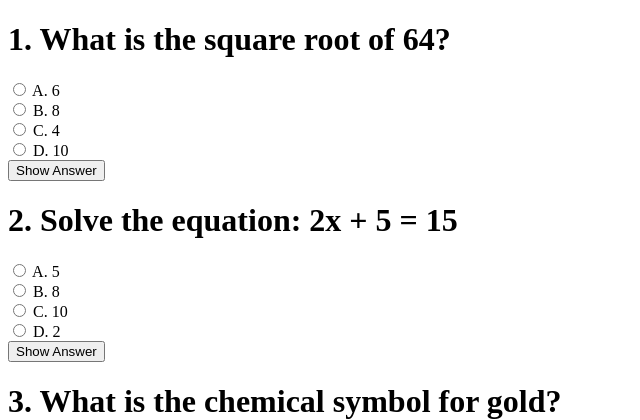
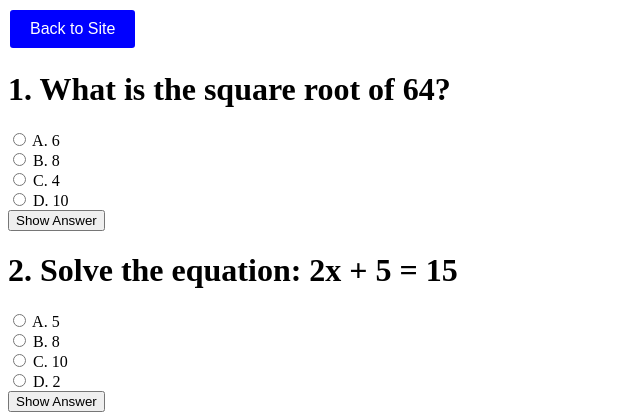
Before and after one commit to manotim/django-quizz, a Django app: page /quiz_bank/ in a window 1280 px wide. Shown: the top 420 px of the page, without its empty margins (0-640 px from the left). Run offline with Django 5.2, Linux system fonts and the light colour scheme; data comes from the database, SQL or seed files in the repository.

Commit message:
ready for initial upload

```diff
--- a/quiz_bank/templates/quiz_bank/quizzes.html
+++ b/quiz_bank/templates/quiz_bank/quizzes.html
@@ -12,10 +12,27 @@
         .answer-section {
             display: none;
         }
+
+        .site-btn {
+            padding: 10px 20px;
+            font-size: 16px;
+            background-color: blue;
+            color: white;
+            text-decoration: none;
+            border: 2px solid white;
+            border-radius: 5px;
+            transition: background-color 0.3s, color 0.3s;
+        }
+
+        .site-btn a {
+            color: white;
+            text-decoration: none;
+        }
     </style>
 </head>
 
 <body>
+    <button class="site-btn"><a href="{% url 'quiz-home' %}">Back to Site</a></button>
     <form>
         {% for question in questions %}
         <h1>{{ forloop.counter }}. {{ question.question_text }}</h1>
--- a/quiz_site/templates/quiz_site/base.html
+++ b/quiz_site/templates/quiz_site/base.html
@@ -43,6 +43,9 @@
                     <li class="nav-item">
                         <a class="nav-link" href="#">Blog</a>
                     </li>
+                    <li class="nav-item">
+                        <a class="nav-link" href="{% url 'quizzes-home' %}">Quiz Bank</a>
+                    </li>
                 </ul>
                 <form class="d-flex">
                     <input class="form-control me-2" type="search" placeholder="Search" aria-label="Search">
@@ -50,7 +53,7 @@
                 </form>
                 <!-- Navbar Right Side -->
                 <div class="navbar-nav">
-                    <a class="nav-item nav-link" href="{% url 'logout' %}">Logout</a>
+                    {% comment %} <a class="nav-item nav-link" href="{% url 'logout' %}">Logout</a> {% endcomment %}
 
                     <a class="nav-item nav-link" href="{% url 'login' %}">Login</a>
                     <a class="nav-item nav-link" href="{% url 'register' %}">Register</a>
```
